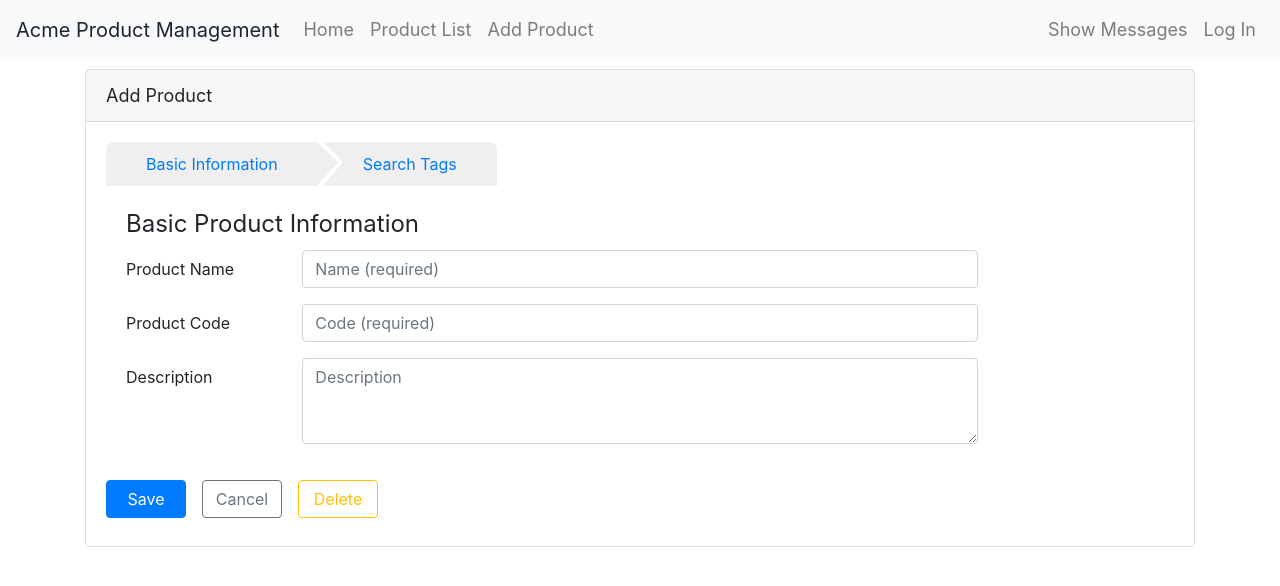
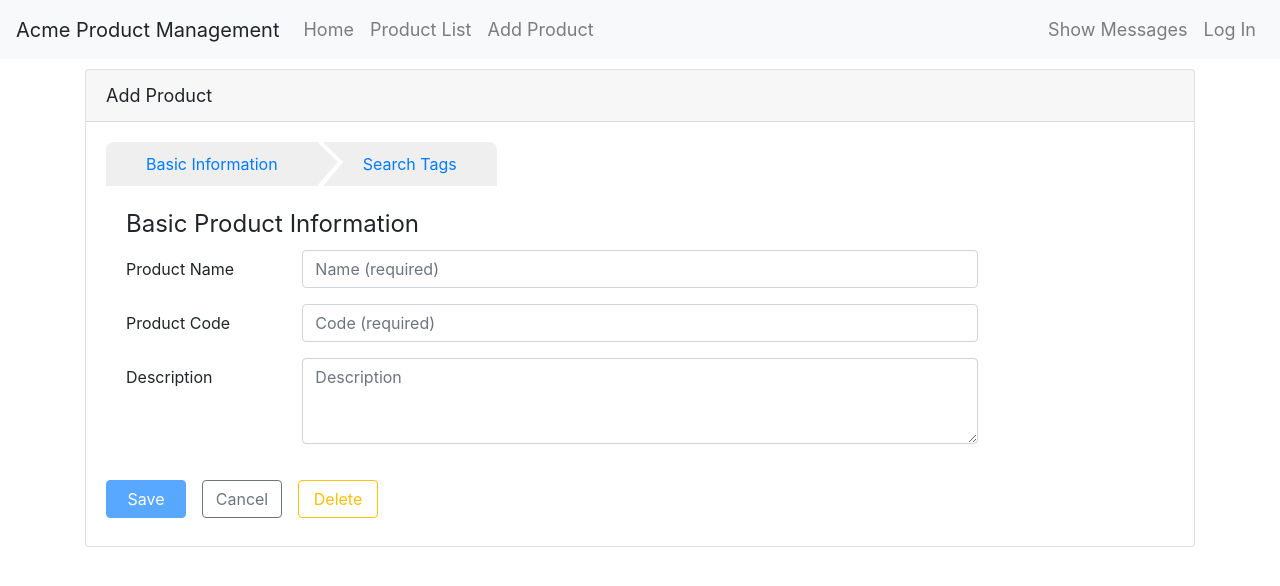
Before and after one commit to jcoz1968/AngularRouting, an Angular app: page /products/0/edit/info in a window 1280 px wide. Shown: the top 586 px of the page. Built offline with nearby package versions, Linux system fonts and the light colour scheme; what angular-in-memory-web-api would draw is missing.

Commit message:
validating accros child routes

```diff
--- a/src/app/products/product-edit/product-edit.component.html
+++ b/src/app/products/product-edit/product-edit.component.html
@@ -11,7 +11,13 @@
     <router-outlet></router-outlet>
     <div class="row mb-2">
       <div class="col-md-4">
-        <button class="btn btn-primary mr-3" style="width: 80px" type="button" title="Save your entered data" (click)="saveProduct()">
+        <button
+          class="btn btn-primary mr-3"
+          style="width: 80px"
+          type="button"
+          title="Save your entered data"
+          [disabled]="!isValid()"
+          (click)="saveProduct()">
           Save
         </button>
         <button class="btn btn-outline-secondary mr-3"
--- a/src/app/products/product-edit/product-edit.component.ts
+++ b/src/app/products/product-edit/product-edit.component.ts
@@ -15,15 +15,14 @@ export class ProductEditComponent implements OnInit {
   errorMessage: string;
 
   product: Product;
+  private dataIsValid: { [key: string]: boolean } = {};
 
   constructor(
     private productService: ProductService,
     private messageService: MessageService,
     private route: ActivatedRoute,
     private router: Router
-  ) {
-
-  }
+  ) {}
 
   ngOnInit() {
     this.route.data.subscribe(data => {
@@ -65,7 +64,7 @@ export class ProductEditComponent implements OnInit {
   }
 
   saveProduct(): void {
-    if (true === true) {
+    if (this.isValid()) {
       if (this.product.id === 0) {
         this.productService
           .createProduct(this.product)
@@ -97,6 +96,33 @@ export class ProductEditComponent implements OnInit {
       this.messageService.addMessage(message);
     }
     this.router.navigate(['/products']);
-    // Navigate back to the product list
+  }
+
+  isValid(path?: string): boolean {
+    this.validate();
+    if (path) {
+      return this.dataIsValid['path'];
+    }
+    return (this.dataIsValid &&
+      Object.keys(this.dataIsValid).every(d => this.dataIsValid[d] === true));
+  }
+
+  validate(): void {
+    this.dataIsValid = {};
+    if (
+      this.product.productName &&
+      this.product.productName.length &&
+      this.product.productCode
+    ) {
+      this.dataIsValid['info'] = true;
+    } else {
+      this.dataIsValid['info'] = false;
+    }
+
+    if (this.product.category && this.product.category.length >= 3) {
+      this.dataIsValid['tags'] = true;
+    } else {
+      this.dataIsValid['tags'] = false;
+    }
   }
 }
```
